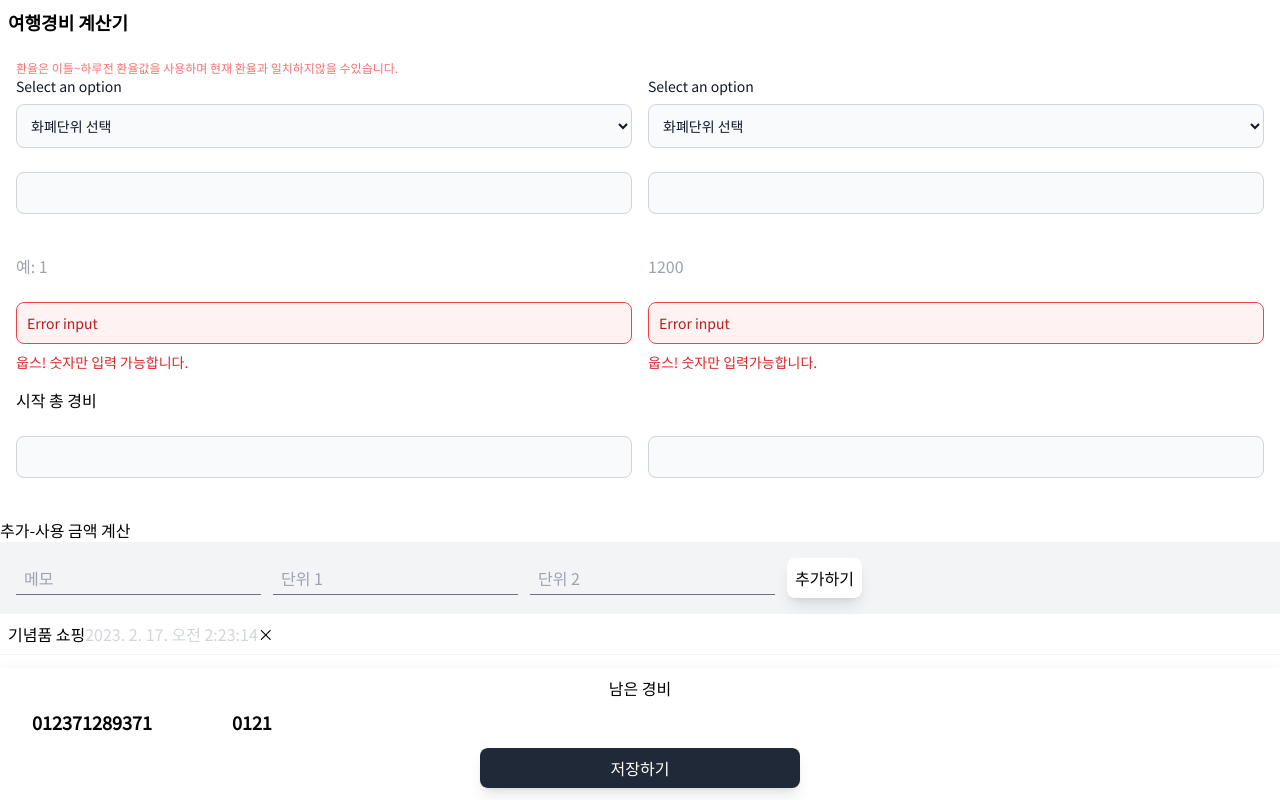
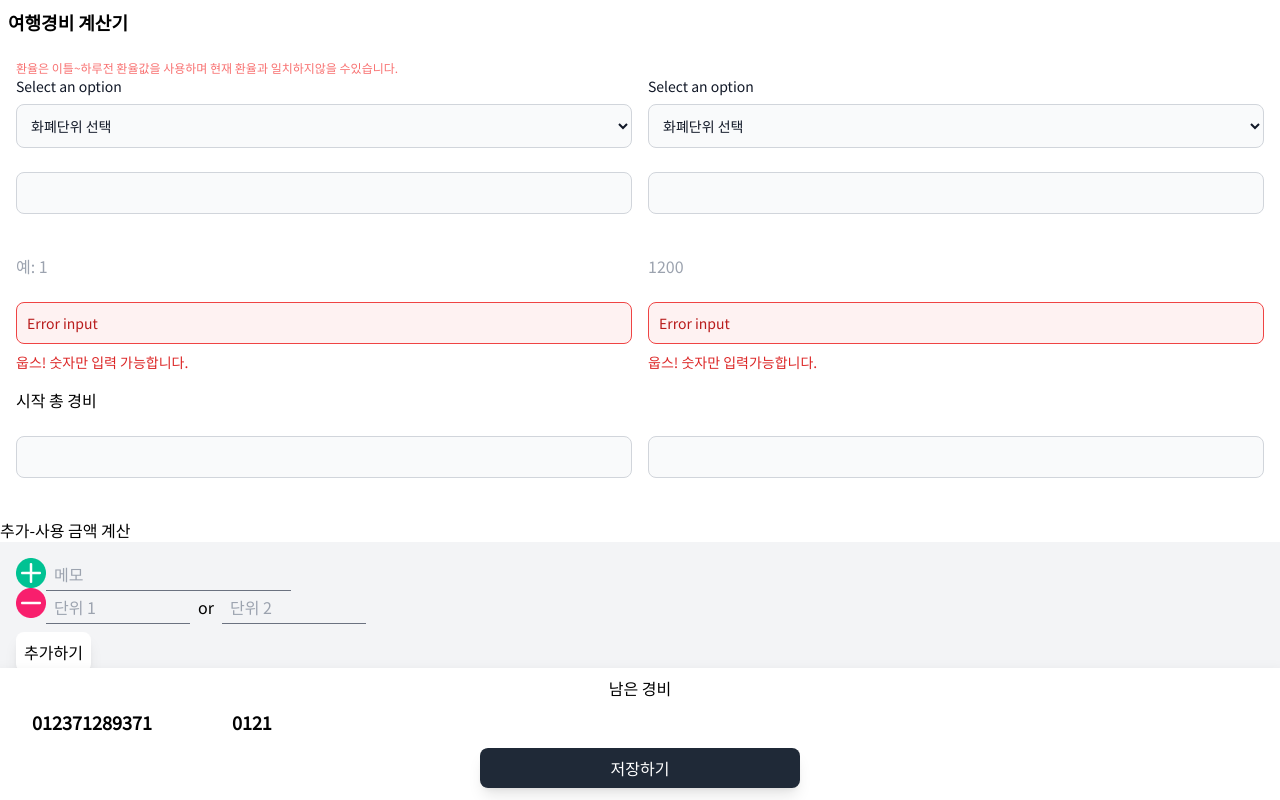
Before and after one commit to Yerin00/Travel-Expenses, a React (Create React App) app: page / in a window 1280 px wide. Shown: the top 800 px of the page. Built offline with nearby package versions, Linux system fonts and the light colour scheme.

Commit message:
버튼이미지추가 & UI구현

```diff
--- a/src/App.js
+++ b/src/App.js
@@ -102,6 +102,8 @@
       memo:memo,
       unit_1: expenseHistory,
       unit_2: null}) // 배열 시작부분에 항목 추가
+    // 남은 경비 계산
+
     // 모든 값 초기화
     setMemo('')
     setExpense1('')
@@ -178,10 +180,25 @@
         {/* 추가-사용 금액 계산 */}
         <label>추가-사용 금액 계산</label>
         <div className="bg-gray-100 p-4">
-          <input value={memo} onChange={(e)=>setMemo(e.target.value)} type="text" placeholder="메모" aria-label="memo" className="border-b border-gray-500 bg-transparent text-gray-700 mr-3 py-1 px-2 focus:outline-none"/>
-          <input value={expense1} onChange={(e)=>setExpense1(e.target.value)} type="text" placeholder="단위 1" aria-label="unit1" className="border-b border-gray-500 bg-transparent text-gray-700 mr-3 py-1 px-2 focus:outline-none"/>
-          <input value={expense2} onChange={(e)=>setExpense2(e.target.value)} type="text" placeholder="단위 2" aria-label="unit2" className="border-b border-gray-500 bg-transparent text-gray-700 mr-3 py-1 px-2 focus:outline-none"/>
-          <button onClick={addExpense} className="bg-white shadow-lg p-2 rounded-lg">추가하기</button>
+          <div className="flex flex-cols-2">
+            <div className="flex flex-col">
+              <button>
+                <img src='plus.png'/>
+              </button>
+              <button>
+                <img src='minus.png'/>
+              </button>
+            </div>
+            <div>
+              <input value={memo} onChange={(e)=>setMemo(e.target.value)} type="text" placeholder="메모" aria-label="memo" className="border-b border-gray-500 bg-transparent text-gray-700 mr-3 py-1 px-2 focus:outline-none"/>
+              <div className="flex flex-row">
+                <input value={expense1} onChange={(e)=>setExpense1(e.target.value)} type="text" placeholder="단위 1" aria-label="unit1" className="border-b border-gray-500 bg-transparent text-gray-700 mr-2 py-1 px-2 w-36 focus:outline-none"/>
+                <p className="pt-1">or</p>
+                <input value={expense2} onChange={(e)=>setExpense2(e.target.value)} type="text" placeholder="단위 2" aria-label="unit2" className="border-b border-gray-500 bg-transparent text-gray-700 ml-2 py-1 px-2 w-36 focus:outline-none"/>
+              </div>
+            </div>
+          </div>
+          <button onClick={addExpense} className="bg-white shadow-lg p-2 mt-2 rounded-lg">추가하기</button>
         </div>
         {/* 추가-사용 내역 목록 */}
         {expenseHistory.map((history, index)=>(
@@ -207,7 +224,7 @@
       {/* footer */}
       <footer className="bg-gray-100 p-10 pb-40 text-center">
         @choi yerin&nbsp;
-        <a href='https://github.com/Yerin00' target='_blank' className="font-bold">Github</a>
+        <a href='https://github.com/Yerin00' target='_blank' rel="noreferrer" className="font-bold">Github</a>
       </footer>
     </div>
   );
```
Also changed, not shown: public/minus.png (added), public/plus.png (added).
